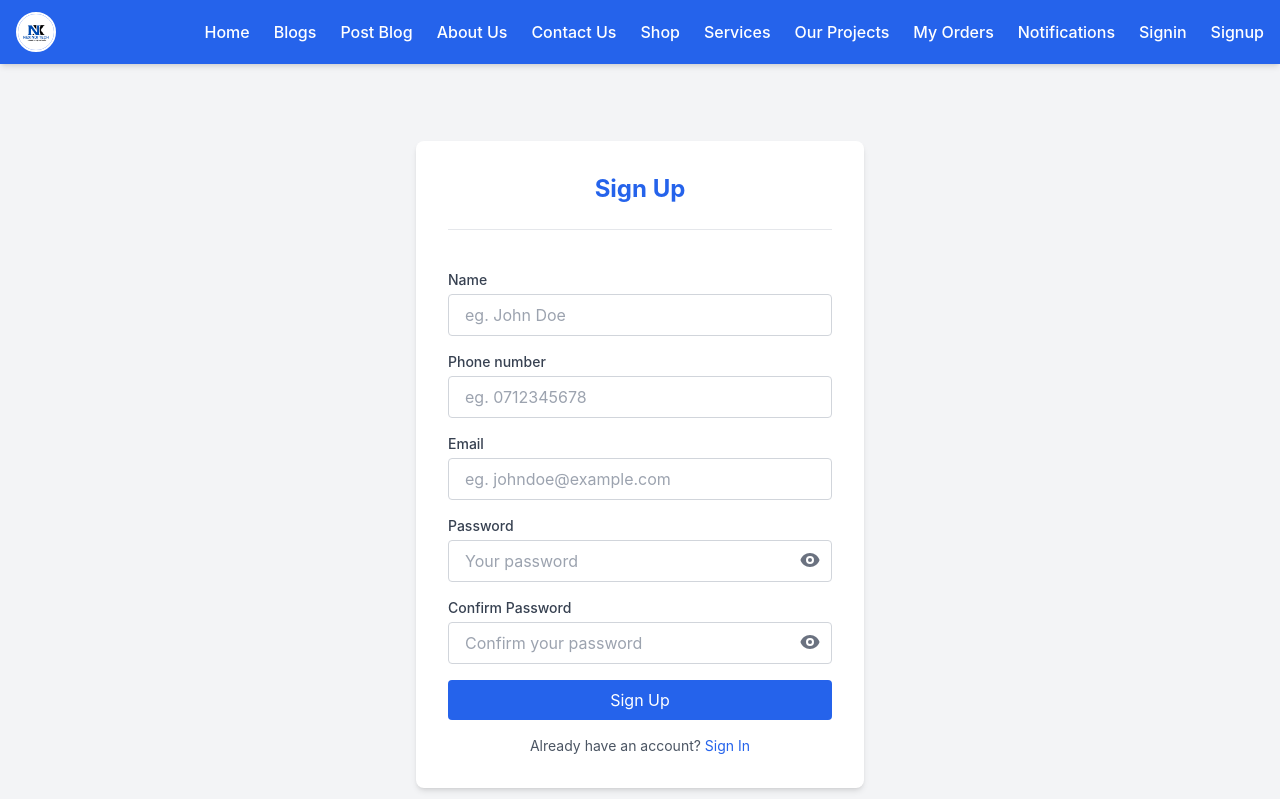
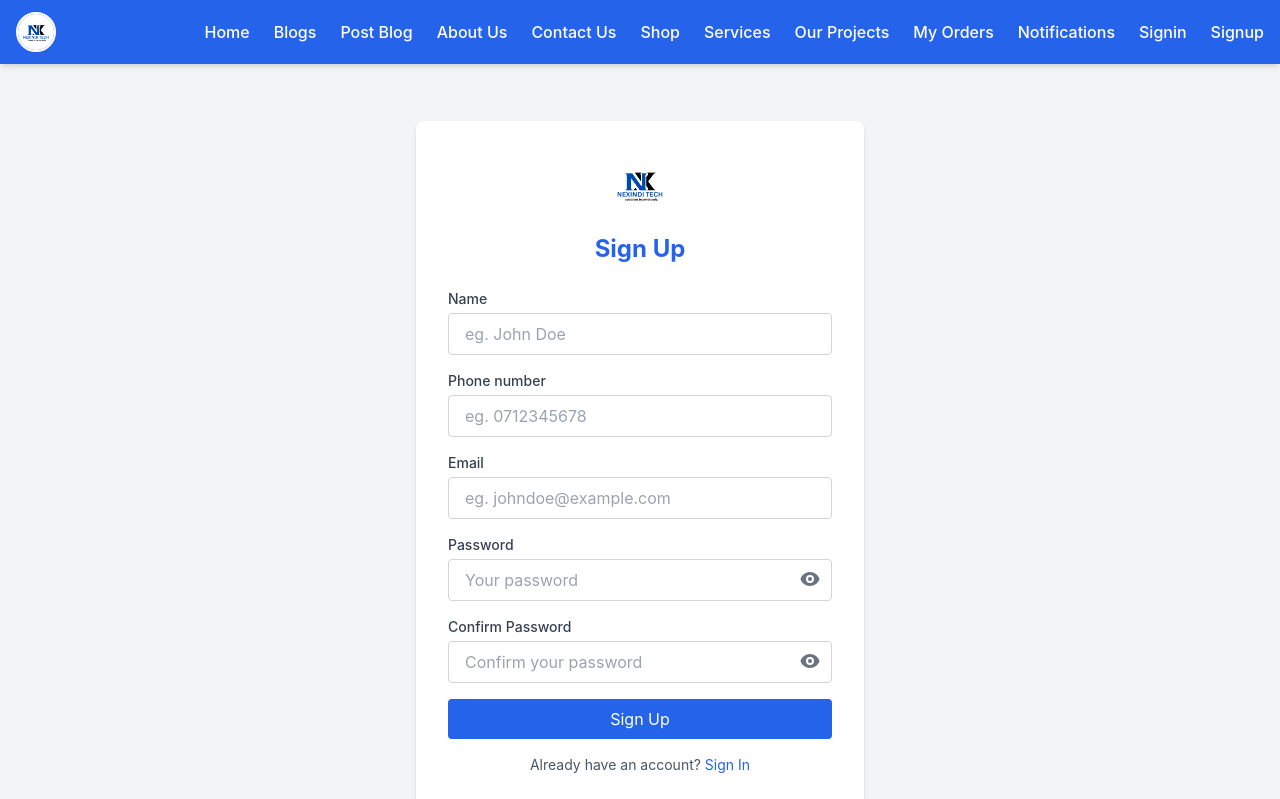
Before and after one commit to Gideonngige/blogapp, a React (Create React App) app: page /signup in a window 1280 px wide. Shown: the top 799 px of the page. Built offline with nearby package versions, Linux system fonts and the light colour scheme.

Commit message:
added logo on sign up

```diff
--- a/src/Pages/Signup.js
+++ b/src/Pages/Signup.js
@@ -84,7 +84,19 @@ export default function Signup() {
   return (
     <div className="min-h-screen flex items-center justify-center bg-gray-100 px-4">
   <div className="w-full max-w-md bg-white p-8 rounded-lg shadow-md">
-        <h2 className="text-2xl font-bold text-blue-600 mb-6 text-center">Sign Up</h2><hr className="mb-10" />
+
+    {/* Logo */}
+    <div className="flex justify-center mb-4">
+      <img
+        src="/logo.png"  // <-- Replace with your Nexindi Tech logo path
+        alt="Nexindi Tech"
+        className="h-16 w-16 object-contain"
+      />
+    </div>
+
+    {/* Sign Up Title */}
+    <h2 className="text-2xl font-bold text-blue-600 mb-6 text-center">Sign Up</h2>
+    {/* <hr className="mb-10" /> */}
 
     <form onSubmit={handleSubmit} className="space-y-4" encType="multipart/form-data">
       {/* Name */}
```
Lines whose indentation alone changed are shown as unchanged.
